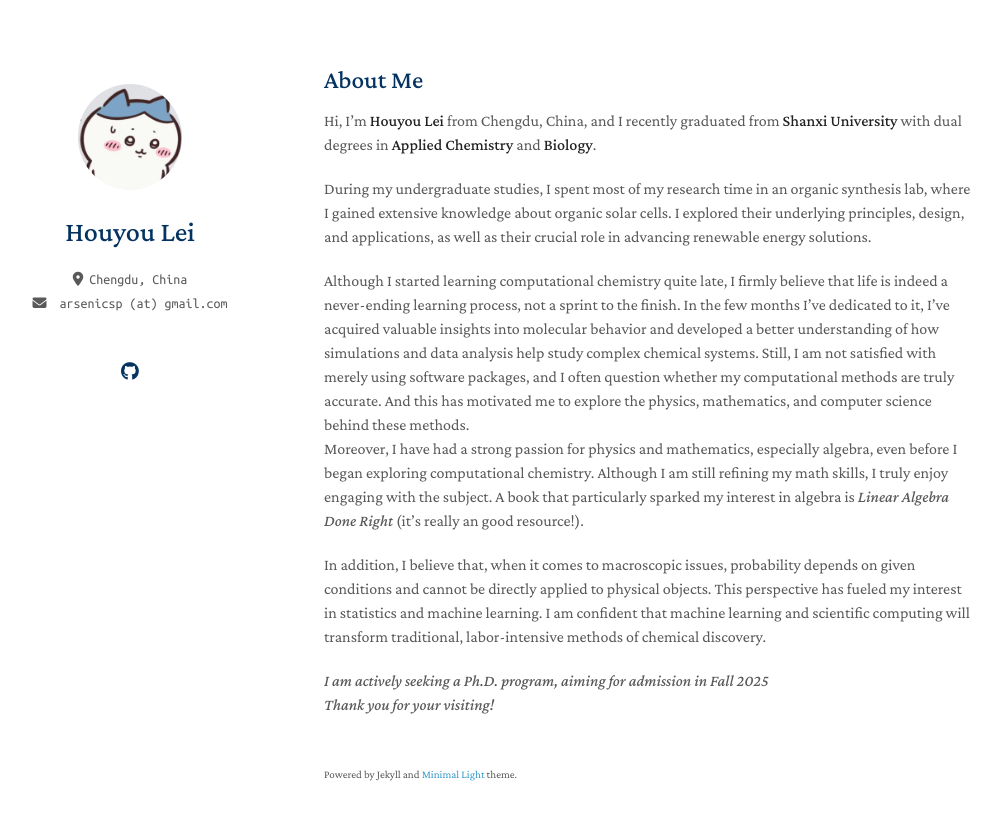
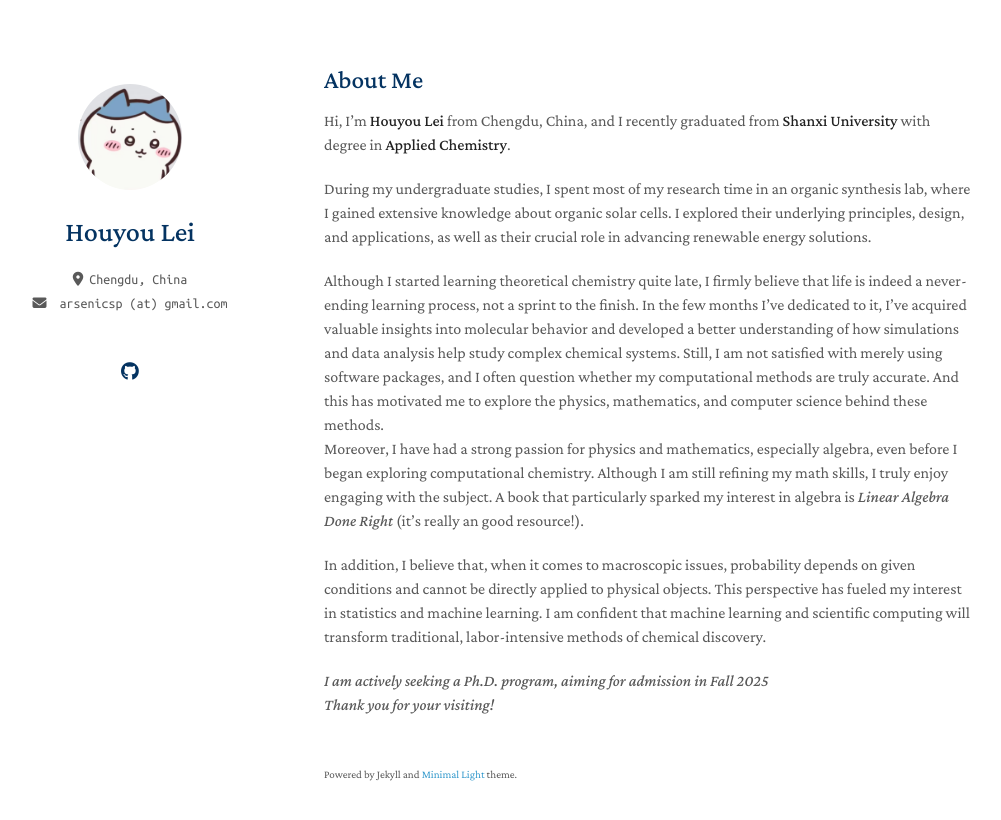
Before and after one commit to LeiHoyo/LeiHoyo.github.io, a Jekyll site: the page built from index.md, in a window 1280 px wide. Shown: the top 820 px of the page, without its empty margins (146-1147 px from the left). Built offline with Jekyll 4.4.1, drawn with Linux system fonts in a browser that asks for light colours; a style sheet for code colours, icons or effects is not loaded; our own code applies the rules of GitHub Pages for plain Markdown files.

Commit message:
Update index.md

```diff
--- a/index.md
+++ b/index.md
@@ -3,11 +3,11 @@ layout: homepage
 ---
 
 ## About Me
-Hi, I'm **Houyou Lei** from Chengdu, China, and I recently graduated from **Shanxi University** with dual degrees in **Applied Chemistry** and **Biology**.
+Hi, I'm **Houyou Lei** from Chengdu, China, and I recently graduated from **Shanxi University** with degree in **Applied Chemistry**.
 
 During my undergraduate studies, I spent most of my research time in an organic synthesis lab, where I gained extensive knowledge about organic solar cells. I explored their underlying principles, design, and applications, as well as their crucial role in advancing renewable energy solutions.
 
-Although I started learning computational chemistry quite late, I firmly believe that life is indeed a never-ending learning process, not a sprint to the finish. In the few months I've dedicated to it, I've acquired valuable insights into molecular behavior and developed a better understanding of how simulations and data analysis help study complex chemical systems. Still, I am not satisfied with merely using software packages, and I often question whether my computational methods are truly accurate. And this has motivated me to explore the physics, mathematics, and computer science behind these methods.
+Although I started learning theoretical chemistry quite late, I firmly believe that life is indeed a never-ending learning process, not a sprint to the finish. In the few months I've dedicated to it, I've acquired valuable insights into molecular behavior and developed a better understanding of how simulations and data analysis help study complex chemical systems. Still, I am not satisfied with merely using software packages, and I often question whether my computational methods are truly accurate. And this has motivated me to explore the physics, mathematics, and computer science behind these methods.
 Moreover, I have had a strong passion for physics and mathematics, especially algebra, even before I began exploring computational chemistry. Although I am still refining my math skills, I truly enjoy engaging with the subject. A book that particularly sparked my interest in algebra is *Linear Algebra Done Right* (it's really an good resource!).
 
 In addition, I believe that, when it comes to macroscopic issues, probability depends on given conditions and cannot be directly applied to physical objects. This perspective has fueled my interest in statistics and machine learning. I am confident that machine learning and scientific computing will transform traditional, labor-intensive methods of chemical discovery.
```
